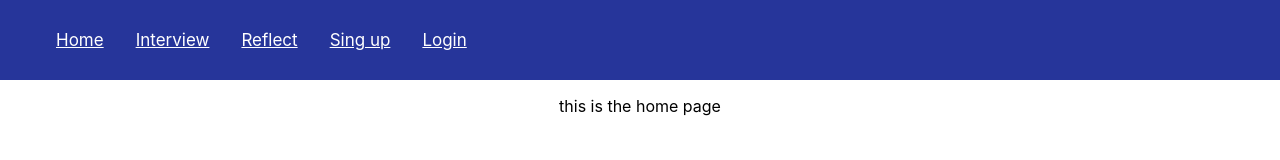
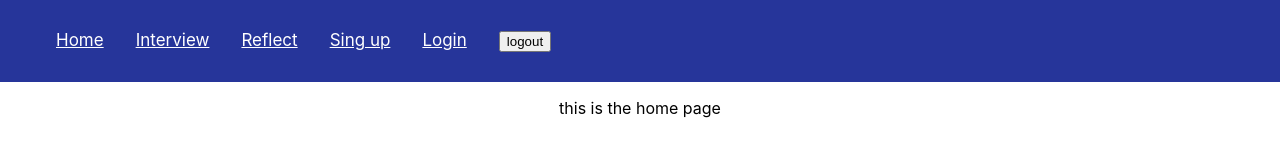
Before and after one commit to Tonyaap/InterReview-frontend, a React (Create React App) app: page / in a window 1280 px wide. Shown: the top 160 px of the page. Built offline with nearby package versions, Linux system fonts and the light colour scheme.

Commit message:
created a logout button

```diff
--- a/src/Components/NavBar/NavBar.tsx
+++ b/src/Components/NavBar/NavBar.tsx
@@ -1,8 +1,13 @@
 import React from "react";
+import { useDispatch } from "react-redux";
 import { NavLink } from "react-router-dom";
 import "./NavBar.css";
+import {logOut} from "../../store/user/actions"
 
 export default function NavBar() {
+
+  const dispatch = useDispatch();
+
   return (
     <div className="topnav">
       <ul className="topnav">
@@ -31,6 +36,9 @@
             Login
           </NavLink>
         </li>
+          <li>
+          <button onClick={() => dispatch(logOut())}> logout </button>
+           </li>
       </ul>
     </div>
   );
--- a/src/store/user/reducer.ts
+++ b/src/store/user/reducer.ts
@@ -1,4 +1,4 @@
-import {LOGIN_SUCCESS} from "../user/actions"
+import {LOGIN_SUCCESS, LOG_OUT} from "../user/actions"
 
 const initialState = {
   token: localStorage.getItem("token"),
@@ -11,10 +11,19 @@
       console.log("ACTION", action.payload)
       localStorage.setItem("token", action.payload.token);
       return { ...state, ...action.payload };
+
+      case LOG_OUT:
+      localStorage.removeItem("token");
+      return { ...initialState, token: null };
+
+
     default:
       return state;
   }
+
 };
+
+
 
 
 // export default (state = initialState, action: any) => {
```
